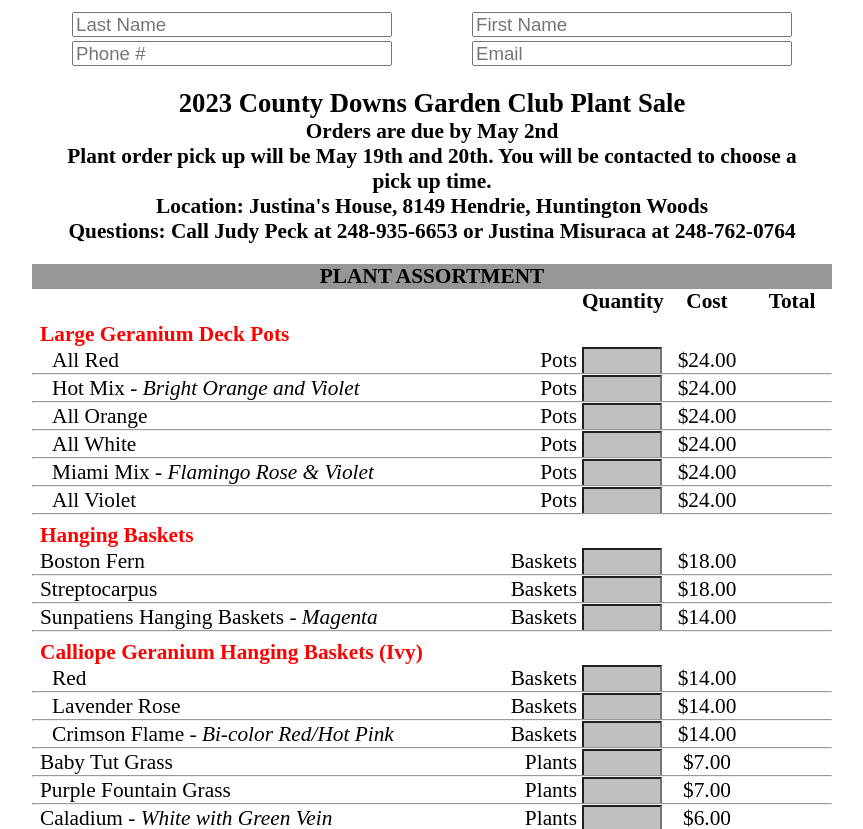
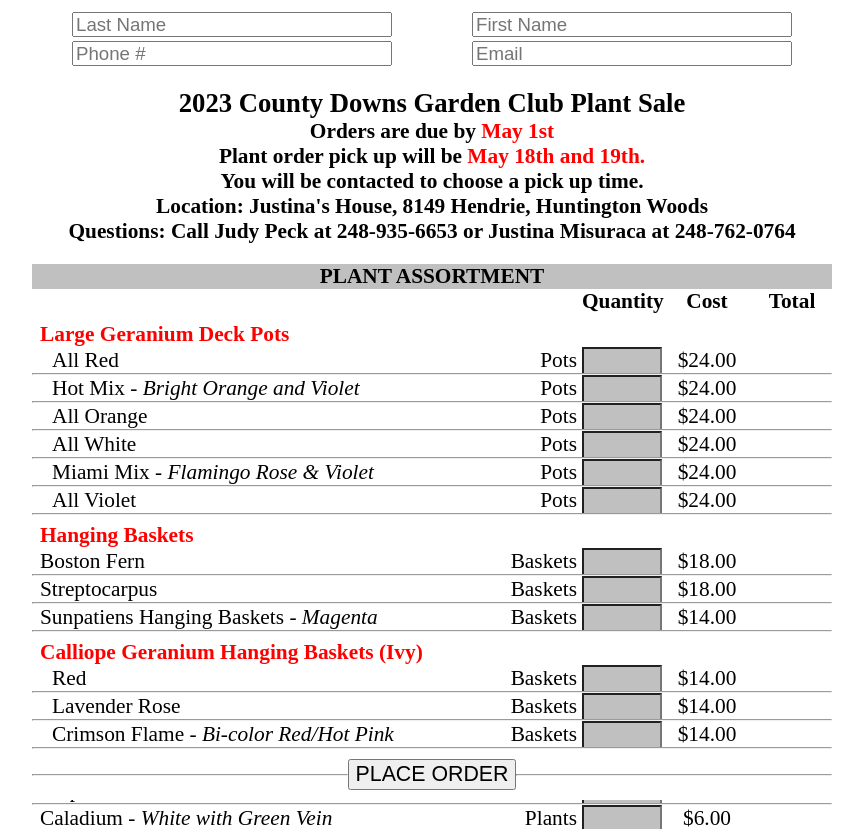
Before and after one commit to GradyPeck/cdgc-order, a React (Create React App) app: page / in a window 1280 px wide. Shown: the top 829 px of the page, without its empty margins (208-1071 px from the left). Built offline with nearby package versions, Linux system fonts and the light colour scheme.

Commit message:
created confirmation page

```diff
--- a/package.json
+++ b/package.json
@@ -9,6 +9,7 @@
     "@testing-library/user-event": "^13.5.0",
     "react": "^18.2.0",
     "react-dom": "^18.2.0",
+    "react-router-dom": "^6.10.0",
     "react-scripts": "5.0.1",
     "web-vitals": "^2.1.4"
   },
--- a/src/App.css
+++ b/src/App.css
@@ -6,7 +6,6 @@ Calibri (mostly 16pt), largest heading 20pt
 * {
   box-sizing: border-box;
   font-size: 16pt;
-  --mid-grey: #969696;
 }
 
 body {
@@ -26,6 +25,10 @@ input {
 header {
   text-align: center;
   margin: 20px 20px;
+}
+
+.redder {
+  color: red;
 }
 
 h1 {
@@ -53,7 +56,7 @@ h1, h2, h4{
   grid-column-start: 1;
   grid-column-end: -1;
   margin: 0px;
-  background-color: var(--mid-grey);
+  background-color: silver;
   text-align: center;
 }
 
@@ -132,8 +135,10 @@ hr {
   display: flex;
   align-items: center;
   margin: 20px 0px;
+  position: sticky;
+  bottom: 0px;
+  background-color: white;
 }
-
 
 button {
   display: block;
@@ -172,7 +177,7 @@ button {
   #total-spacer {
     grid-column-end: 3;
   }
-  span, .grid-heading, h2 {
+  input span, .grid-heading, h2 {
     text-align: center;
   }
   #total-label {
--- a/src/App.js
+++ b/src/App.js
@@ -5,6 +5,7 @@ import { currencyString } from './util';
 import { plantData } from './data/plants';
 import { useRef } from 'react';
 import emailjs from '@emailjs/browser';
+import { BrowserRouter as Router, Routes, Route } from "react-router-dom";
 
 function App() {
 
@@ -70,7 +71,8 @@ function App() {
         order_email: emailInput.current.value
       };
 
-      window.setTimeout(sendEmail('template_u3adivs', templateParams), 1200);
+      window.setTimeout(sendEmail('template_u3adivs', templateParams), 800);
+      window.setTimeout(window.location.assign("/done"), 1500);
     }
   }
 
@@ -84,6 +86,9 @@ function App() {
   }
 
   return (
+    <Router>
+        <Routes>
+          <Route path="/" element={
             <form id="myForm" onSubmit={finalizeQuant}>
               <div className='contact-row'>
                 <input type='text' ref={firstNameInput} placeholder='Last Name' required></input>
@@ -95,8 +100,9 @@ function App() {
               </div>
               <header>
                 <h1>2023 County Downs Garden Club Plant Sale</h1>
-        <h2>Orders are due by May 2nd</h2>
-        <h2>Plant order pick up will be May 19th and 20th. You will be contacted to choose a pick up time.</h2>
+                <h2>Orders are due by <span className='redder'>May 1st</span></h2>
+                <h2>Plant order pick up will be <span className='redder'>May 18th and 19th.</span></h2>
+                <h2>You will be contacted to choose a pick up time.</h2>
                 <h2>Location:  Justina's House, 8149 Hendrie, Huntington Woods</h2>
                 <h2>Questions:  Call Judy Peck at 248-935-6653 or Justina Misuraca at 248-762-0764</h2>
               </header>
@@ -117,6 +123,10 @@ function App() {
                 <hr />
               </div>
             </form>
+          }/>
+          <Route path="/done" element={<h1>Thank you for ordering!</h1>} />
+        </Routes>
+      </Router>
   );
 }
 
--- a/src/data/plants.js
+++ b/src/data/plants.js
@@ -42,21 +42,21 @@ export const plantData = [
     {"name": "Purple Fountain Grass", "unit": "Plants", "cost": 700},
     {"name": "Caladium", "subname": " - White with Green Vein", "unit": "Plants", "cost": 600},
     {
+        "Sunpatiens" : [
+            {"name": "Deep Rose", "unit": "Plants", "cost": 450},
+            {"name": "Orange", "unit": "Plants", "cost": 450},
+            {"name": "Magenta", "unit": "Plants", "cost": 450},
+            {"name": "White", "unit": "Plants", "cost": 450}
+        ],
+        "indent" : true
+    },
+    {
         "Geraniums" : [
             {"name": "Red", "unit": "Plants", "cost": 375},
             {"name": "White", "unit": "Plants", "cost": 375},
             {"name": "Neon Rose", "subname": " - Pink", "unit": "Plants", "cost": 375},
             {"name": "Strawberry Sizzle", "subname": " - Dark Pink", "unit": "Plants", "cost": 375},
             {"name": "Cranberry Sizzle", "subname": " - Hot Magenta", "unit": "Plants", "cost": 375}
-        ],
-        "indent" : true
-    },
-    {
-        "Sunpatiens" : [
-            {"name": "Deep Rose", "unit": "Plants", "cost": 450},
-            {"name": "Orange", "unit": "Plants", "cost": 450},
-            {"name": "Magenta", "unit": "Plants", "cost": 450},
-            {"name": "White", "unit": "Plants", "cost": 450}
         ],
         "indent" : true
     },
```
Also changed, not shown: 1 other file (tests, documents, lock files or other folders). Lines whose indentation alone changed are shown as unchanged.
